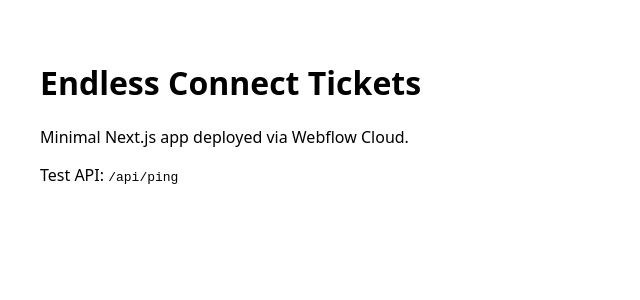
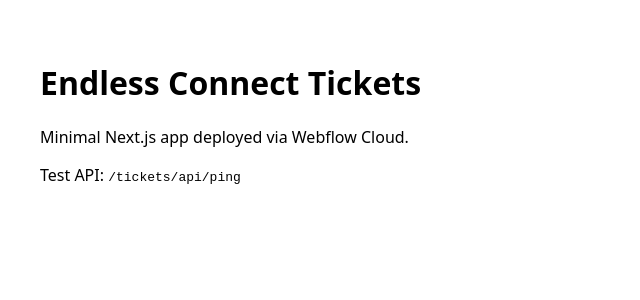
Before and after one commit to tpillay-endless/endless-connect-tickets, a Next.js app: page / in a window 1280 px wide. Shown: the top 300 px of the page, without its empty margins (0-640 px from the left). Built offline with nearby package versions, Linux system fonts and the light colour scheme.

Commit message:
Move opennextjs-cloudflare to dependencies

```diff
--- a/package.json
+++ b/package.json
@@ -11,7 +11,8 @@
   "dependencies": {
     "next": "^14.2.5",
     "react": "^18.3.1",
-    "react-dom": "^18.3.1"
+    "react-dom": "^18.3.1",
+    "opennextjs-cloudflare": "latest"
   },
   "devDependencies": {
     "typescript": "^5.4.0"
--- a/src/app/api/ping/route.ts
+++ b/src/app/api/ping/route.ts
@@ -2,6 +2,6 @@
 
 export async function GET() {
   return new Response(JSON.stringify({ ok: true, msg: 'pong' }), {
-    headers: { 'Content-Type': 'application/json', 'Cache-Control': 'no-store' },
+    headers: { 'Content-Type': 'application/json', 'Cache-Control': 'no-store' }
   });
 }
--- a/src/app/page.tsx
+++ b/src/app/page.tsx
@@ -3,7 +3,7 @@
     <main style={{ padding: 32, fontFamily: 'system-ui, sans-serif' }}>
       <h1>Endless Connect Tickets</h1>
       <p>Minimal Next.js app deployed via Webflow Cloud.</p>
-      <p>Test API: <code>/api/ping</code></p>
+      <p>Test API: <code>/tickets/api/ping</code></p>
     </main>
   );
 }
```
Also changed, not shown: next-env.d.ts, tsconfig.json (line endings or trailing spaces).
